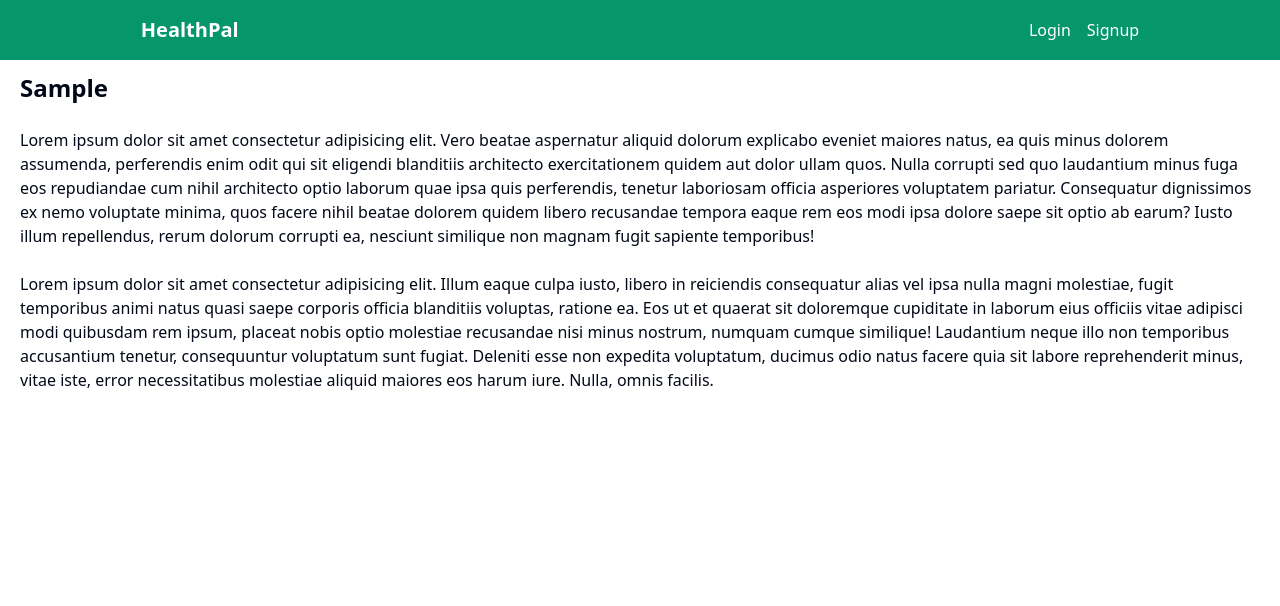
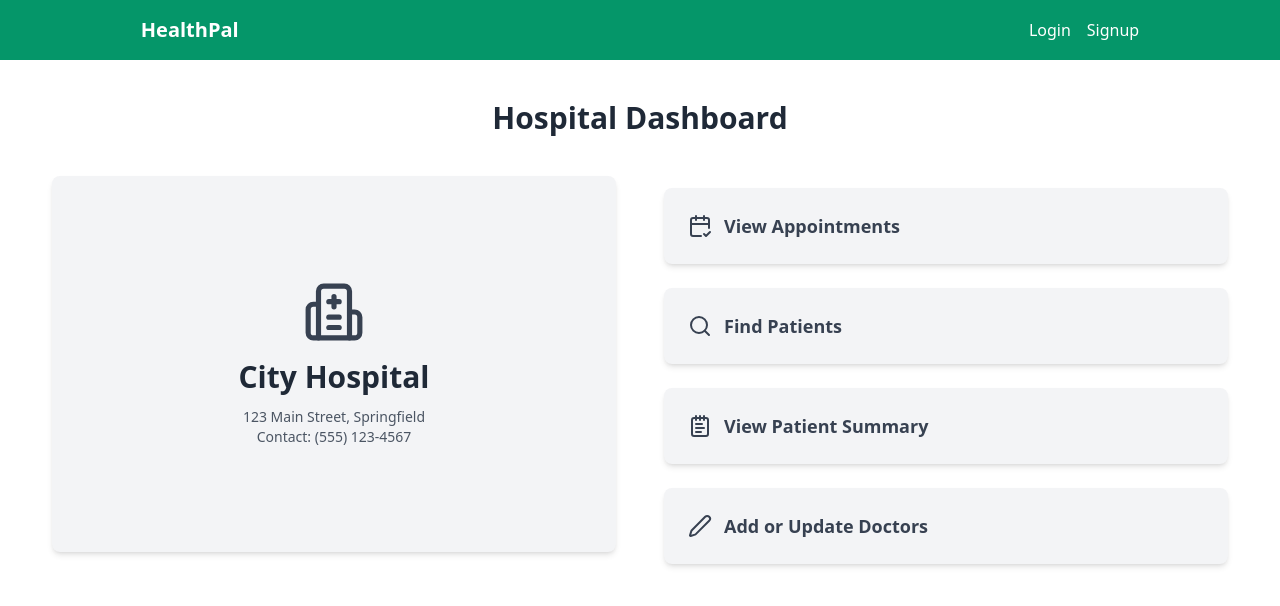
Before and after one commit to AdityaBavadekar/health-pal, a React (Vite) app in the folder client/: page /dashboard in a window 1280 px wide. Shown: the top 606 px of the page. Built offline with nearby package versions, Linux system fonts and the light colour scheme.

Commit message:
Added doctor dashboard

```diff
--- /dev/null
+++ b/client/src/components/dashboardDoctor.jsx
@@ -0,0 +1,12 @@
+import { Search, CalendarCheck2, Pen, NotepadText, Hospital } from 'lucide-react';
+import { Link } from 'react-router-dom';
+
+const DashboardDoctor = () => {
+    return (
+        <div className="p-2">
+            <h1 className="text-3xl font-bold text-center mb-8 text-gray-800 py-5">Doctor Dashboard</h1>
+        </div>
+    );
+}
+
+export default DashboardDoctor;
--- /dev/null
+++ b/client/src/components/dashboardHospital.jsx
@@ -0,0 +1,42 @@
+import { Search, CalendarCheck2, Pen, NotepadText, Hospital } from 'lucide-react';
+import { Link } from 'react-router-dom';
+
+const DashboardHospital = () => {
+    return (
+        <div className="p-2">
+            <h1 className="text-3xl font-bold text-center mb-8 text-gray-800 py-5">Hospital Dashboard</h1>
+
+            <div className="grid grid-cols-2 content-center items-center">
+            <div className="bg-gray-100 p-6 rounded-lg shadow-md mb-6 mx-6 gap-4 flex flex-col items-center justify-center h-full">
+                    <Hospital height={'62px'} width={'auto'} className='text-gray-700'/>
+                    <div className="text-center">
+                        <h2 className="text-3xl font-bold text-gray-800 mb-3">City Hospital</h2>
+                        <p className="text-sm text-gray-600">123 Main Street, Springfield</p>
+                        <p className="text-sm text-gray-600">Contact: (555) 123-4567</p>
+                    </div>
+                </div>
+
+                <div className="grid gap-6 px-6">
+                    <Link to="/appointments" className="container bg-gray-100 p-6 rounded-lg shadow-md hover:shadow-lg text-gray-700 transition-shadow flex gap-3 items-center">
+                        <CalendarCheck2 />
+                        <p className="text-lg font-semibold">View Appointments</p>
+                    </Link>
+                    <Link to="/find-patients" className="container bg-gray-100 p-6 rounded-lg shadow-md hover:shadow-lg text-gray-700 transition-shadow flex gap-3 items-center">
+                        <Search />
+                        <p className="text-lg font-semibold">Find Patients</p>
+                    </Link>
+                    <Link to="/patient-summary" className="container bg-gray-100 p-6 rounded-lg shadow-md hover:shadow-lg text-gray-700 transition-shadow flex gap-3 items-center">
+                        <NotepadText />
+                        <p className="text-lg font-semibold">View Patient Summary</p>
+                    </Link>
+                    <Link to="/hospital-doctors" className="container bg-gray-100 p-6 rounded-lg shadow-md hover:shadow-lg text-gray-700 transition-shadow flex gap-3 items-center">
+                        <Pen />
+                        <p className="text-lg font-semibold">Add or Update Doctors</p>
+                    </Link>
+                </div>
+            </div>
+        </div>
+    );
+}
+
+export default DashboardHospital;
--- a/client/src/constants/apiConstants.js
+++ b/client/src/constants/apiConstants.js
@@ -15,6 +15,7 @@ const ApiConstants = {
     API_ALL_APPOINTMENTS: `${API_BASE_URL}/appointments`,
     API_ALL_MEDICINE_SESIONS: `${API_BASE_URL}/medicines/sessions`,
     API_ME: `${API_BASE_URL}/me`,
+    API_ME_TYPE: `${API_BASE_URL}/me/type`,
 
     API_SUMMARY_PATIENT: `${API_BASE_URL}/summary/`,
 }
--- a/client/src/pages/dasboard.jsx
+++ b/client/src/pages/dasboard.jsx
@@ -1,35 +1,12 @@
 import React from "react";
+import DashboardHospital from "../components/dashboardHospital";
+import DashboardDoctor from "../components/dashboardDoctor";
 
 const Dashboard = () => {
   return (
-    <div className="px-5 py-3 space-y-6">
-      <h1 className="text-2xl font-bold">Sample</h1>
-      <p>
-        Lorem ipsum dolor sit amet consectetur adipisicing elit. Vero beatae
-        aspernatur aliquid dolorum explicabo eveniet maiores natus, ea quis
-        minus dolorem assumenda, perferendis enim odit qui sit eligendi
-        blanditiis architecto exercitationem quidem aut dolor ullam quos. Nulla
-        corrupti sed quo laudantium minus fuga eos repudiandae cum nihil
-        architecto optio laborum quae ipsa quis perferendis, tenetur laboriosam
-        officia asperiores voluptatem pariatur. Consequatur dignissimos ex nemo
-        voluptate minima, quos facere nihil beatae dolorem quidem libero
-        recusandae tempora eaque rem eos modi ipsa dolore saepe sit optio ab
-        earum? Iusto illum repellendus, rerum dolorum corrupti ea, nesciunt
-        similique non magnam fugit sapiente temporibus!
-      </p>
-      <p>
-        Lorem ipsum dolor sit amet consectetur adipisicing elit. Illum eaque
-        culpa iusto, libero in reiciendis consequatur alias vel ipsa nulla magni
-        molestiae, fugit temporibus animi natus quasi saepe corporis officia
-        blanditiis voluptas, ratione ea. Eos ut et quaerat sit doloremque
-        cupiditate in laborum eius officiis vitae adipisci modi quibusdam rem
-        ipsum, placeat nobis optio molestiae recusandae nisi minus nostrum,
-        numquam cumque similique! Laudantium neque illo non temporibus
-        accusantium tenetur, consequuntur voluptatum sunt fugiat. Deleniti esse
-        non expedita voluptatum, ducimus odio natus facere quia sit labore
-        reprehenderit minus, vitae iste, error necessitatibus molestiae aliquid
-        maiores eos harum iure. Nulla, omnis facilis.
-      </p>
+    <div className="px-5 py-3">
+      <DashboardHospital />
+      {/* <DashboardDoctor /> */}
     </div>
   );
 };
```
